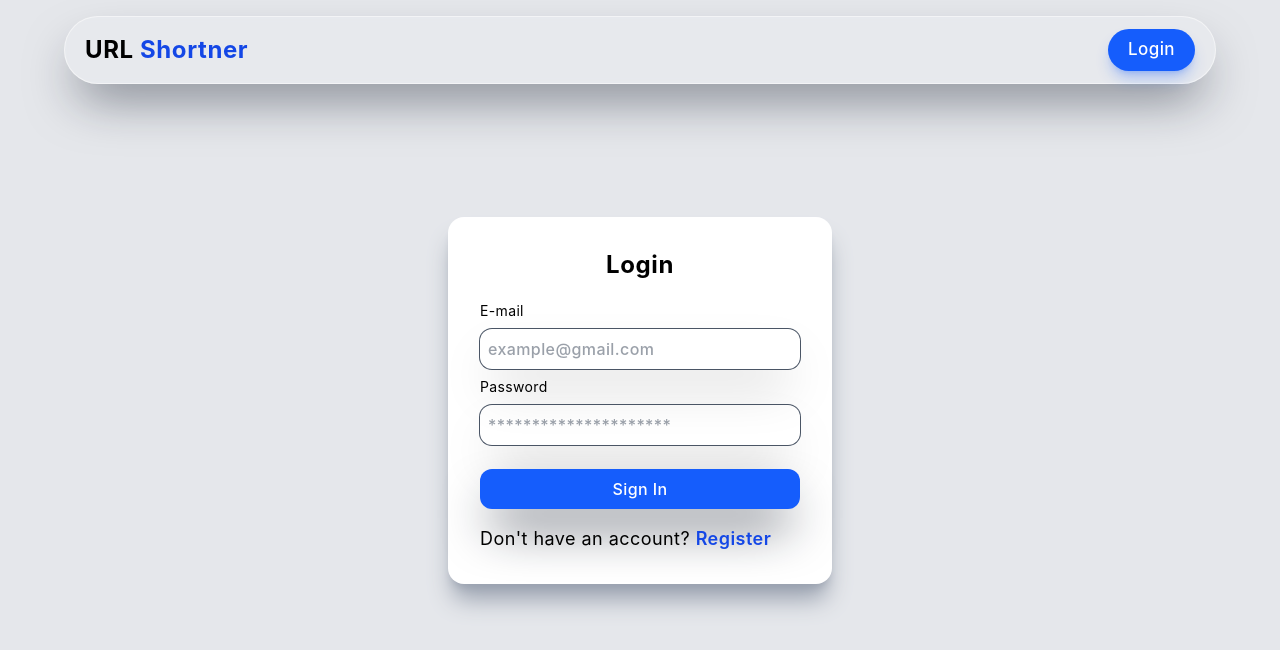
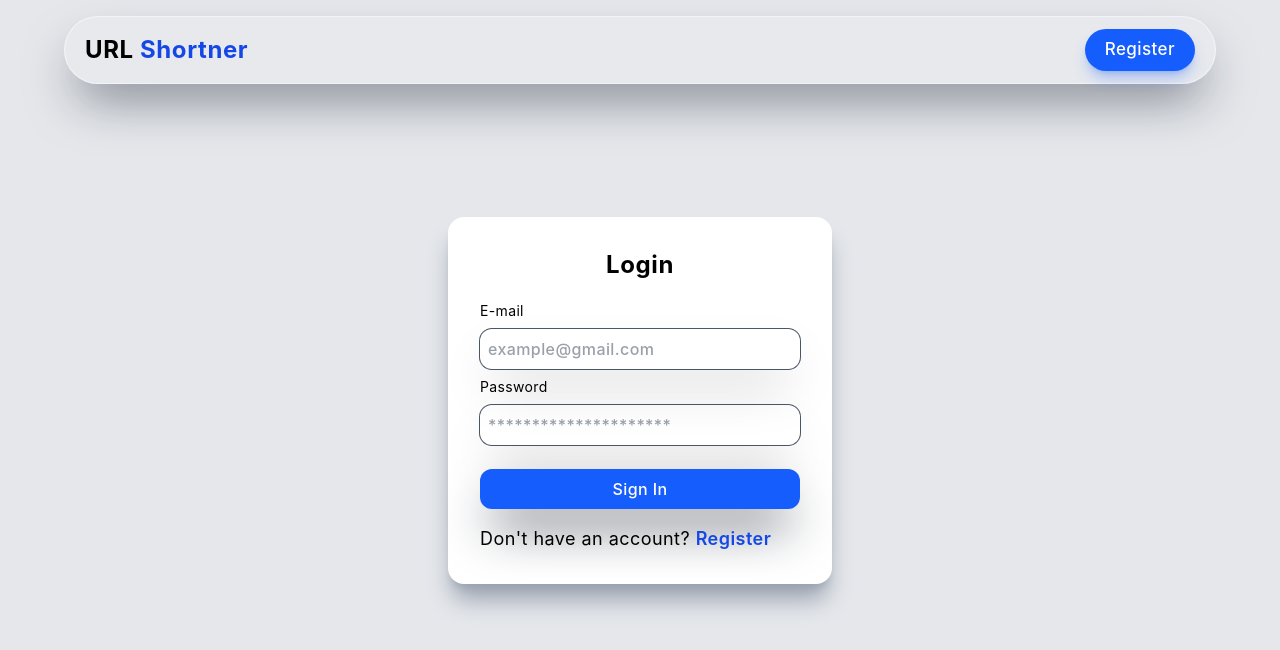
Before and after one commit to Darshannikam9767/url-shortner-frontend, a React app: page /Auth/Login in a window 1280 px wide. Shown: the top 650 px of the page. Built offline with nearby package versions, Linux system fonts and the light colour scheme; no server answers; the HTML template or start-up script is replaced by a standard one.

Commit message:
added dynamic register login and logout button in navbar

```diff
--- a/src/components/Form.jsx
+++ b/src/components/Form.jsx
@@ -4,10 +4,12 @@ import ShortenUrl from './ShortenUrl'
 import { createShortUrl } from '../apis/shortUrl.api'
 import { useCheckAuth } from '../utils/helper'
 import { useQueryClient } from '@tanstack/react-query'
+import { useLocation } from 'react-router-dom'
 
 const Form = () => {
 
     const queryClient = useQueryClient()
+    const location = useLocation()
 
     const [url, setUrl] = useState("")
     const [customUrl, setCustomUrl] = useState("")
@@ -93,7 +95,7 @@ const Form = () => {
                         placeholder='https://example.com'
                     />
 
-                    {useCheckAuth() && (
+                    {(location.pathname === "/Dashboard" && useCheckAuth()) && (
                         <>
                             <label
                                 className='text-sm tracking-wide'
--- a/src/components/Navbar.jsx
+++ b/src/components/Navbar.jsx
@@ -1,24 +1,57 @@
 import React from 'react'
-import { Link } from 'react-router-dom'
+import { useDispatch } from 'react-redux'
+import { Link, useLocation, useNavigate } from 'react-router-dom'
+import { logout } from '../store/slice/authSlice'
 
 const Navbar = () => {
+
+    const location = useLocation()
+    const navigate = useNavigate()
+    const dispatch = useDispatch()
+
+
+    const handleLogout = () => {
+        dispatch(logout())
+        navigate("/Auth")
+    }
+
     return (
         <nav className="fixed z-50 top-4 left-1/2 -translate-x-1/2 w-[calc(100%-2rem)] max-w-6xl">
             <div className="flex items-center justify-between px-5 py-3 rounded-full bg-white/10 backdrop-blur-[3px] border border-white/50 shadow-2xl shadow-gray-900/50">
 
                 <Link
-                    to="/"
+                    to={(location.pathname === "/Dashboard") ? "/Dashboard" : "/"}
                     className="font-bold text-2xl tracking-wide"
                 >
                     URL <span className="text-blue-700">Shortner</span>
                 </Link>
 
+                {(location.pathname === "/" || location.pathname === "/Auth/Register") && (
                     <Link
                         to="/Auth"
                         className="inline-block text-[17px] bg-blue-600 rounded-full px-5 py-2 font-medium text-white tracking-wide shadow-lg shadow-blue-600/30 hover:bg-blue-500 hover:scale-95 transition-all duration-200"
                     >
                         Login
                     </Link>
+                )}
+
+                {location.pathname === "/Auth/Login" && (
+                    <Link
+                        to="/Auth/Register"
+                        className="inline-block text-[17px] bg-blue-600 rounded-full px-5 py-2 font-medium text-white tracking-wide shadow-lg shadow-blue-600/30 hover:bg-blue-500 hover:scale-95 transition-all duration-200"
+                    >
+                        Register
+                    </Link>
+                )}
+
+                {location.pathname === "/Dashboard" && (
+                     <Link
+                        to="/Auth"
+                        className="inline-block text-[17px] bg-red-600 rounded-full px-5 py-2 font-medium text-white tracking-wide shadow-lg shadow-red-600/30 hover:bg-red-500 hover:scale-95 transition-all duration-200"
+                    >
+                        Logout
+                    </Link>
+                )}
 
             </div>
         </nav>
--- a/src/components/UrlList.jsx
+++ b/src/components/UrlList.jsx
@@ -23,7 +23,7 @@ const UrlList = () => {
     }
 
     return (
-        <div className='min-h-[50vh] pt-10 w-full  flex flex-col justify-center items-center'>
+        <div className='min-h-[50vh] pt-1 w-full  flex flex-col justify-center items-center'>
 
             <div className='  px-7 py-4 flex w-full max-w-6xl justify-between items-center tracking-wide  mb-3'>
                 <h3 className=' text-4xl font-semibold pl-10'>Your <span className='text-blue-600'>URLs</span></h3>
--- a/src/pages/Dashboard.jsx
+++ b/src/pages/Dashboard.jsx
@@ -5,7 +5,7 @@ import UrlList from '../components/UrlList'
 const Dashboard = () => {
   return (
     <div className='bg-gray-200 min-h-screen w-full relative'>
-      <div className="pt-30">
+      <div className="pt-35">
         <Form />
       </div>
       <UrlList />
```
Lines whose indentation alone changed are shown as unchanged.
